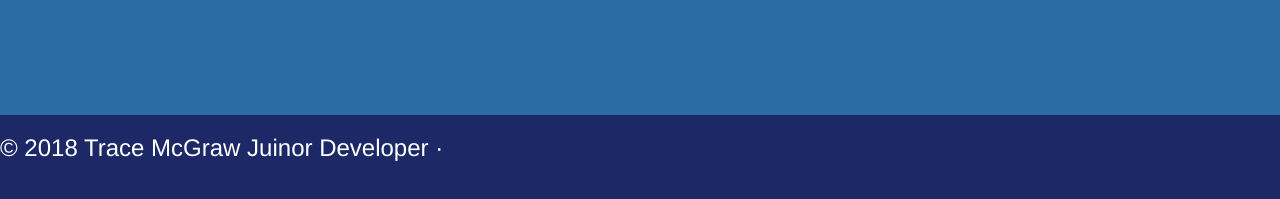
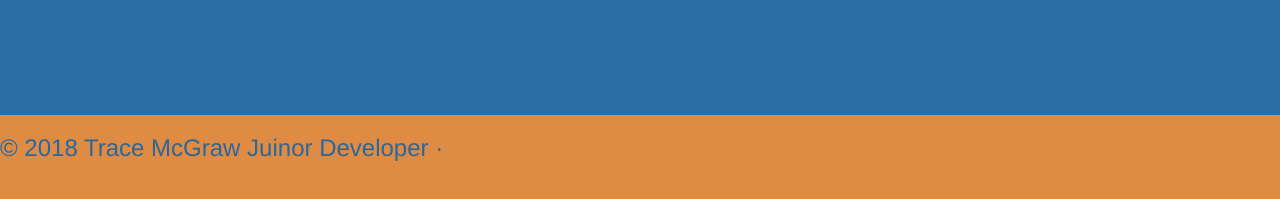
Before and after one commit to tracemcgraw/portfolioTM, a website: page index.html in a window 1280 px wide. Shown: the part 3356-3555 px from the top of the page. Drawn offline with Linux system fonts and the light colour scheme; files that its build step writes are made by us from their sources; a web font is replaced by a local one.

Commit message:
footer colors

```diff
--- a/scss/_footer.scss
+++ b/scss/_footer.scss
@@ -1,10 +1,10 @@
 footer{
     height: 100px;
-    background-color: #0c1a5cee;
+    background-color: rgb(224, 139, 68);
 }
 h3{
     float: left;
     top: 100%;
     bottom: 0;
-    color: white;
+    color: rgba(31, 102, 160, 0.952)
 }
```
Also changed, not shown: css/main.css.
